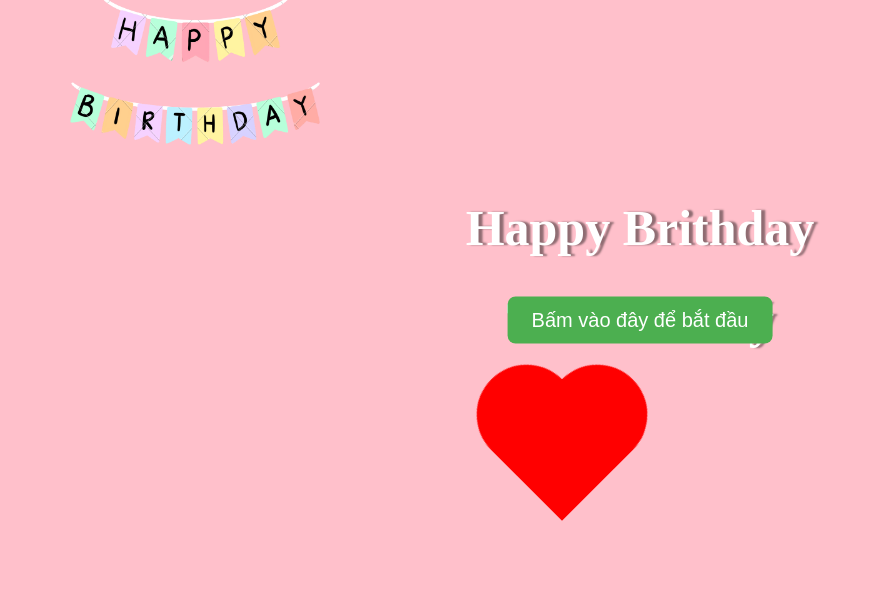
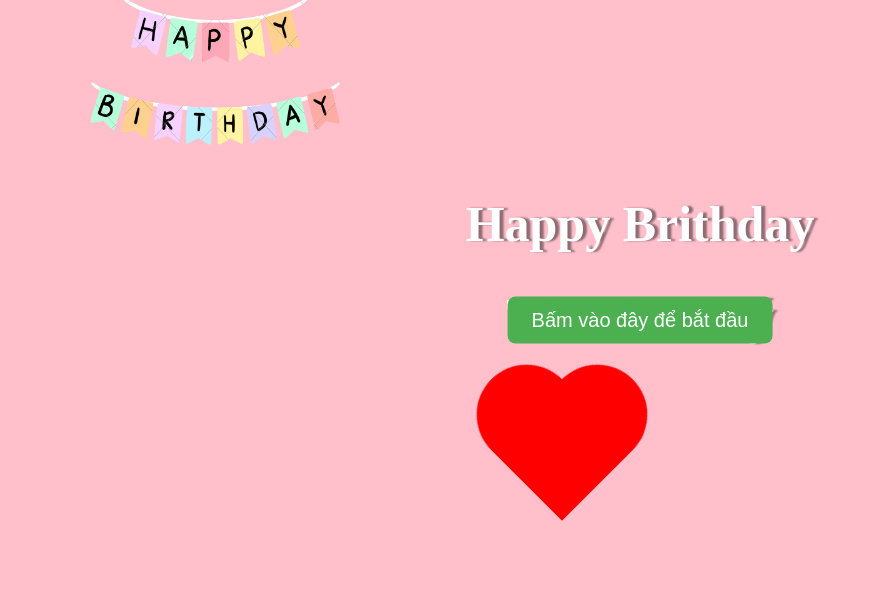
Before and after one commit to NGOQUANGCHINH/sinhnhatThuy, a plain HTML site: page index.html in a window 1280 px wide. Shown: the top 604 px of the page, without its empty margins (0-882 px from the left). Drawn offline with Linux system fonts and the light colour scheme.

Commit message:
Nội dung commit

```diff
--- a/style.css
+++ b/style.css
@@ -41,10 +41,11 @@ body {
   margin: -5px 0px 0px 70px;
 }
 .tieude {
+  display: block;
   width: 250px;
   height: 150px;
   /* border: 1px solid black; */
-  margin: 0 auto;
+  margin: 0 0px 0 20px;
   opacity: 0;
   animation: fadeIn 3s ease forwards;
 }
```
